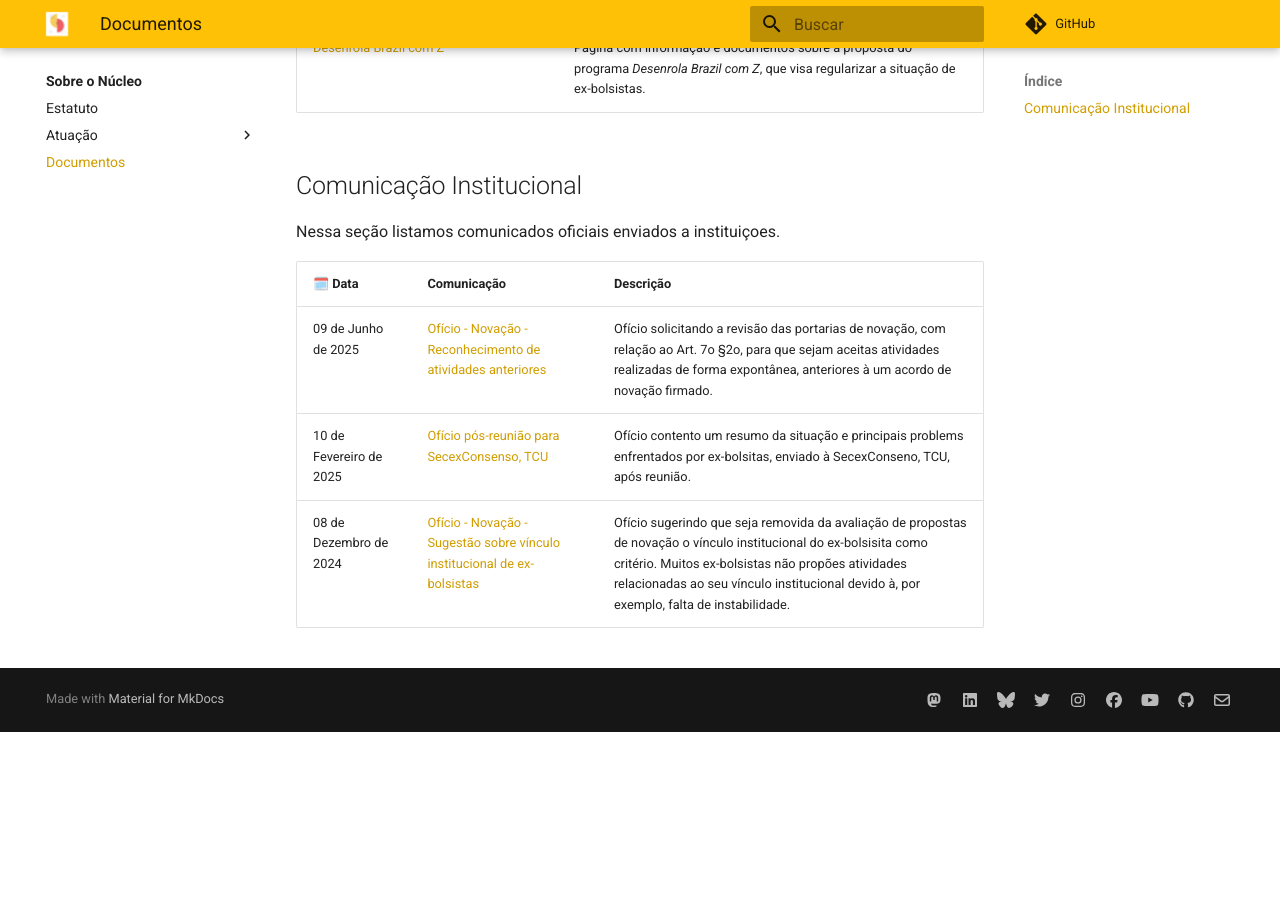
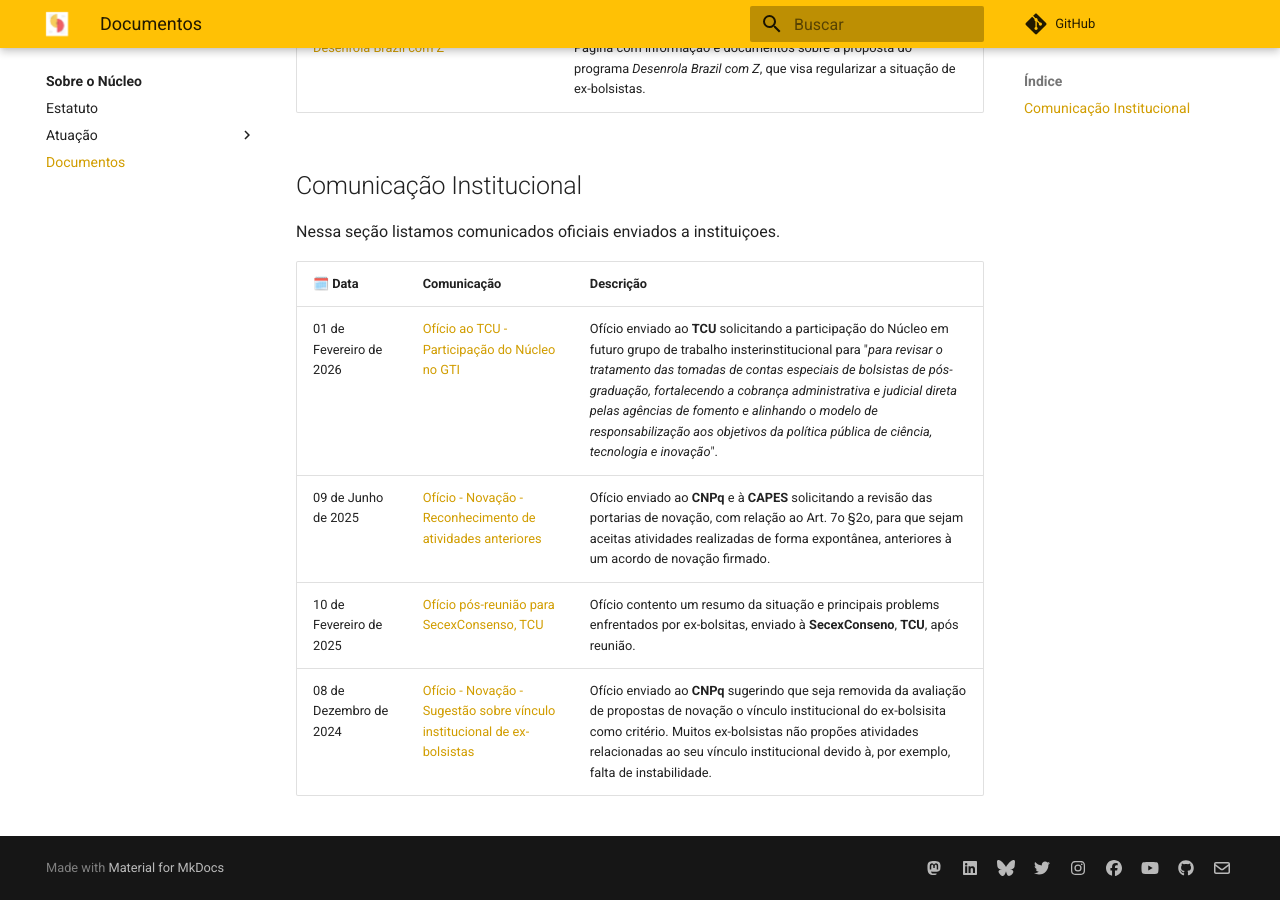
Before and after one commit to exbolsistas/exbolsistas.github.io, an MkDocs documentation site: the page built from docs/documentos.md, in a window 1280 px wide and 900 px high, scrolled down 569 px. Built offline with MkDocs 1.6.1 and Material for MkDocs 9.7.7, drawn with Linux system fonts in a browser that asks for light colours; comment, search, counter and statistics services are not loaded; before the commit the page ends 1301 px from its top, so only the background shows below that.

Commit message:
docs: Adcionado oficio ao TCU

```diff
--- a/docs/documentos.md
+++ b/docs/documentos.md
@@ -18,12 +18,14 @@
 
 Nessa seção listamos comunicados oficiais enviados a instituiçoes.
 
-| 🗓️ Data              | Comunicação                                                               | Descrição                                                                                                                                                                                                                                                          |
-| ----------------------- | ------------------------------------------------------------------------- | ------------------------------------------------------------------------------------------------------------------------------------------------------------------------------------------------------------------------------------------------------------------ |
-| 09 de Junho de 2025     | [Ofício - Novação - Reconhecimento de atividades anteriores][2025-06-09]  | Ofício solicitando a revisão das portarias de novação, com relação ao Art. 7o §2o, para que sejam aceitas atividades realizadas de forma expontânea, anteriores à um acordo de novação firmado.                                                                                                                                                                                                                                                                    |
-| 10 de Fevereiro de 2025 | [Ofício pós-reunião para SecexConsenso, TCU]                              | Ofício contento um resumo da situação e principais problems enfrentados por ex-bolsitas, enviado à SecexConseno, TCU, após reunião.                                                                                                                                                                                                                                                                   |
-| 08 de Dezembro de 2024  | [Ofício - Novação - Sugestão sobre vínculo institucional de ex-bolsistas] | Ofício sugerindo que seja removida da avaliação de propostas de novação o vínculo institucional do ex-bolsisita como critério. Muitos ex-bolsistas não propões atividades relacionadas ao seu vínculo institucional devido à, por exemplo, falta de instabilidade. |
+| 🗓️ Data              | Comunicação                                                               | Descrição                                                                                                                                                                                                                                                                                                                                                                                                          |
+| ----------------------- | ------------------------------------------------------------------------- | ------------------------------------------------------------------------------------------------------------------------------------------------------------------------------------------------------------------------------------------------------------------------------------------------------------------------------------------------------------------------------------------------------------------ |
+| 01 de Fevereiro de 2026 | [Ofício ao TCU - Participação do Núcleo no GTI]                           | Ofício enviado ao **TCU** solicitando a participação do Núcleo em futuro grupo de trabalho insterinstitucional para "_para revisar o tratamento das tomadas de contas especiais de bolsistas de pós-graduação, fortalecendo a cobrança administrativa e judicial direta pelas agências de fomento e alinhando o modelo de responsabilização aos objetivos da política pública de ciência, tecnologia e inovação_". |
+| 09 de Junho de 2025     | [Ofício - Novação - Reconhecimento de atividades anteriores][2025-06-09]  | Ofício enviado ao **CNPq** e à **CAPES** solicitando a revisão das portarias de novação, com relação ao Art. 7o §2o, para que sejam aceitas atividades realizadas de forma expontânea, anteriores à um acordo de novação firmado.                                                                                                                                                                                  |
+| 10 de Fevereiro de 2025 | [Ofício pós-reunião para SecexConsenso, TCU]                              | Ofício contento um resumo da situação e principais problems enfrentados por ex-bolsitas, enviado à **SecexConseno**, **TCU**, após reunião.                                                                                                                                                                                                                                                                        |
+| 08 de Dezembro de 2024  | [Ofício - Novação - Sugestão sobre vínculo institucional de ex-bolsistas] | Ofício enviado ao **CNPq** sugerindo que seja removida da avaliação de propostas de novação o vínculo institucional do ex-bolsisita como critério. Muitos ex-bolsistas não propões atividades relacionadas ao seu vínculo institucional devido à, por exemplo, falta de instabilidade.                                                                                                                             |
 
+[Ofício ao TCU - Participação do Núcleo no GTI]: https://drive.google.com/file/d/1-_jD1oCXrnrdfh0Lj_ZA3aPrAY5rtUaL
 <!-- O link normal não estava funcionado, por isso tive que usar esse formato -->
 [2025-06-09]: https://drive.google.com/file/d/1zt2f65HtPl8NoqEyjVFzmzfDa2C8Svxh/view
 [Ofício pós-reunião para SecexConsenso, TCU]: https://drive.google.com/file/d/1qlbA8JJZ6j7SCQG7N7IXKfbYaXwiOkhO/view
```
